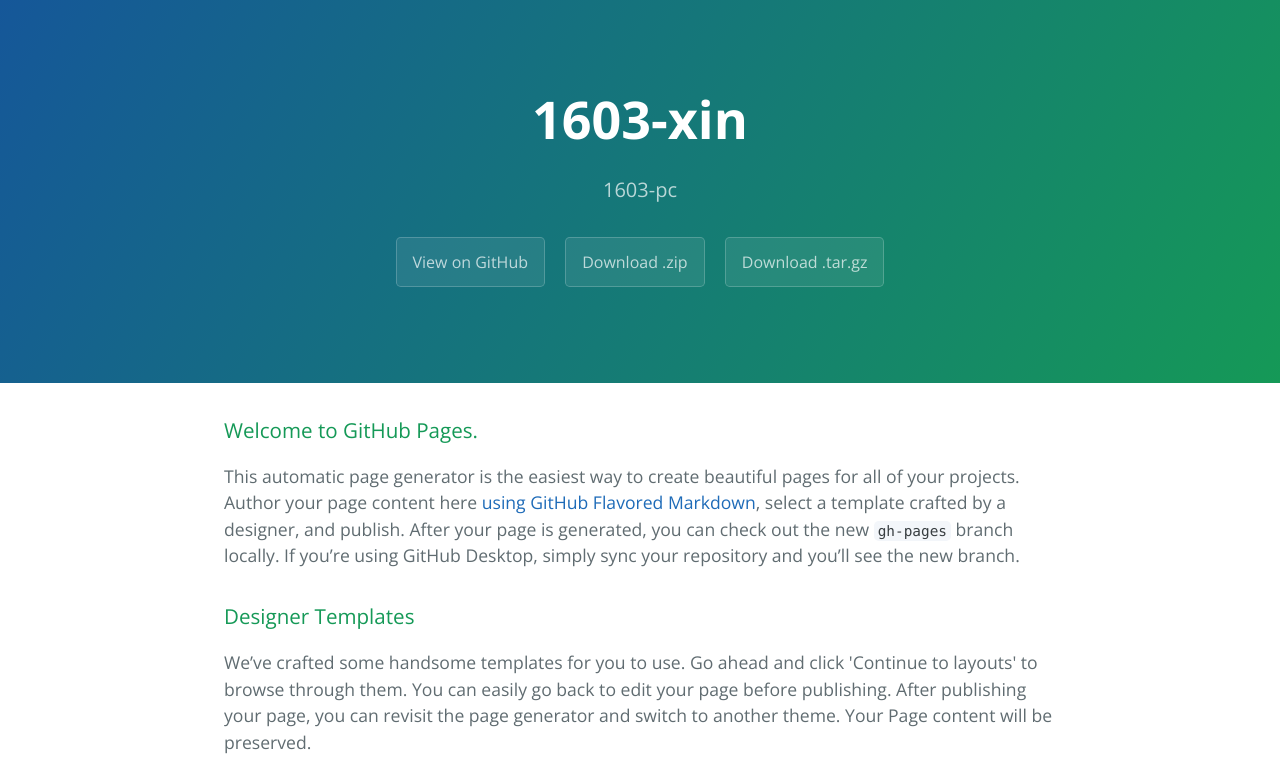
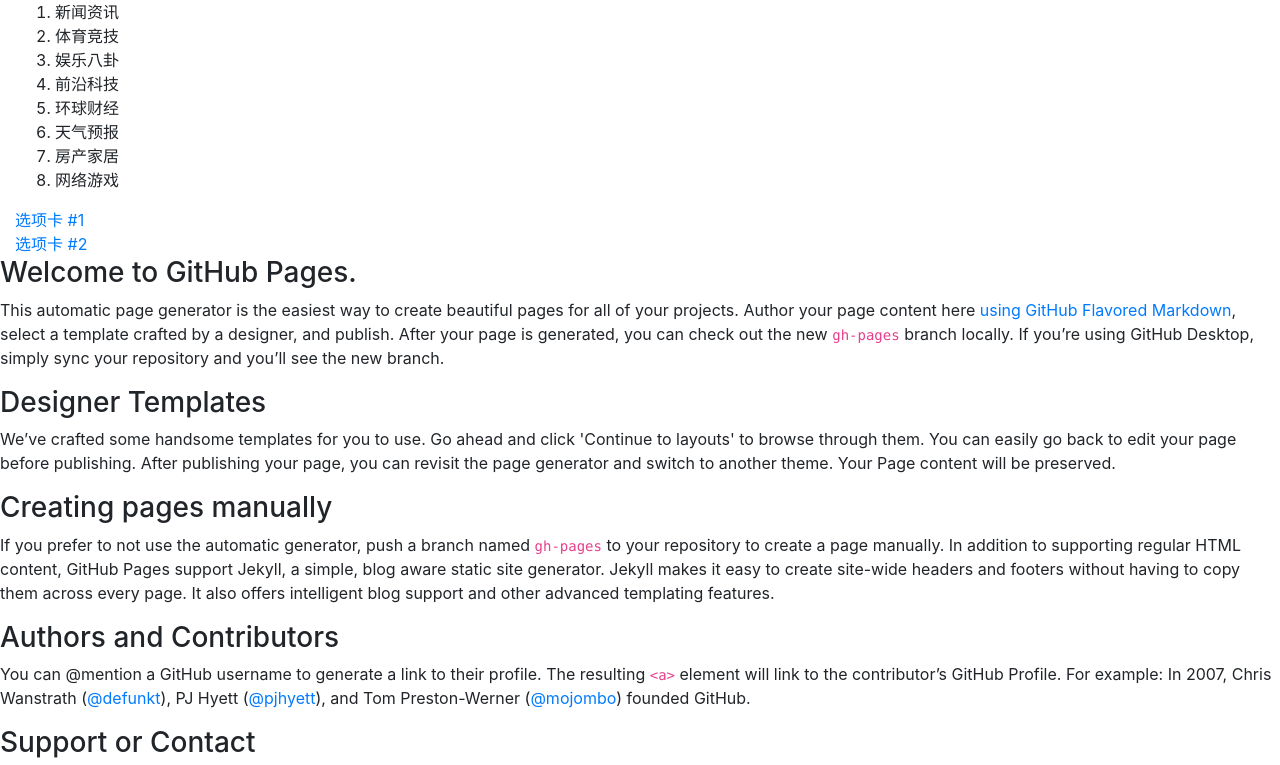
Before and after one commit to zblxin/1603-xin, a plain HTML site: page index.html in a window 1280 px wide. Shown: the top 765 px of the page. Drawn offline with nearby package versions, Linux system fonts and the light colour scheme.

Commit message:
Update index.html
test

```diff
--- a/index.html
+++ b/index.html
@@ -1,22 +1,77 @@
-<!DOCTYPE html>
-<html lang="en-us">
-  <head>
-    <meta charset="UTF-8">
-    <title>by zblxin</title>
-    <meta name="viewport" content="width=device-width, initial-scale=1">
-    <link rel="stylesheet" type="text/css" href="stylesheets/normalize.css" media="screen">
-    <link href='https://fonts.googleapis.com/css?family=Open+Sans:400,700' rel='stylesheet' type='text/css'>
-    <link rel="stylesheet" type="text/css" href="stylesheets/stylesheet.css" media="screen">
-    <link rel="stylesheet" type="text/css" href="stylesheets/github-light.css" media="screen">
-  </head>
-  <body>
-    <section class="page-header">
-      <h1 class="project-name">1603-xin</h1>
-      <h2 class="project-tagline">1603-pc</h2>
-      <a href="https://github.com/zblxin/1603-xin" class="btn">View on GitHub</a>
-      <a href="https://github.com/zblxin/1603-xin/zipball/master" class="btn">Download .zip</a>
-      <a href="https://github.com/zblxin/1603-xin/tarball/master" class="btn">Download .tar.gz</a>
-    </section>
+<!DOCTYPE html PUBLIC "-//W3C//DTD XHTML 1.0 Transitional//EN" "http://www.w3.org/TR/xhtml1/DTD/xhtml1-transitional.dtd">
+<html xmlns="http://www.w3.org/1999/xhtml">
+<head>
+<meta http-equiv="Content-Type" content="text/html; charset=utf-8" />
+<title>无标题文档</title>
+</head>
+<link rel="stylesheet" type="text/css" href="bootstrap.css"/>
+<body>
+	<div class="container-fluid">
+	<div class="row-fluid">
+		<div class="span2">
+			<ol>
+				<li>
+					新闻资讯
+				</li>
+				<li>
+					体育竞技
+				</li>
+				<li>
+					娱乐八卦
+				</li>
+				<li>
+					前沿科技
+				</li>
+				<li>
+					环球财经
+				</li>
+				<li>
+					天气预报
+				</li>
+				<li>
+					房产家居
+				</li>
+				<li>
+					网络游戏
+				</li>
+			</ol>
+		</div>
+		<div class="span2">
+			<div class="accordion" id="accordion-248430">
+				<div class="accordion-group">
+					<div class="accordion-heading">
+						 <a class="accordion-toggle" data-toggle="collapse" data-parent="#accordion-248430" href="#accordion-element-672616">选项卡 #1</a>
+					</div>
+					<div id="accordion-element-672616" class="accordion-body collapse in">
+						<div class="accordion-inner">
+							功能块...
+						</div>
+					</div>
+				</div>
+				<div class="accordion-group">
+					<div class="accordion-heading">
+						 <a class="accordion-toggle" data-toggle="collapse" data-parent="#accordion-248430" href="#accordion-element-322090">选项卡 #2</a>
+					</div>
+					<div id="accordion-element-322090" class="accordion-body collapse">
+						<div class="accordion-inner">
+							功能块...
+						</div>
+					</div>
+				</div>
+			</div>
+		</div>
+		<div class="span2">
+		</div>
+		<div class="span2">
+		</div>
+		<div class="span2">
+		</div>
+		<div class="span2">
+		</div>
+	</div>
+</div>
+</body>
+</html>
 
     <section class="main-content">
       <h3>
```
